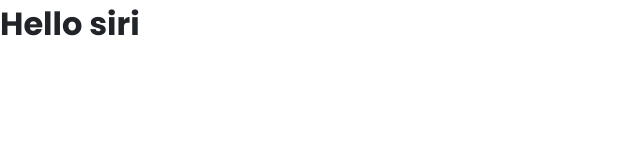
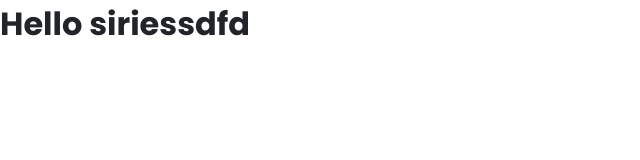
Before and after one commit to MaksymKushnir/Portfolio_starter, a website: page src/index.html in a window 1280 px wide. Shown: the whole page, without its empty margins (0-640 px from the left). Drawn offline with nearby package versions, Linux system fonts and the light colour scheme; files that its build step writes are made by us from their sources.

Commit message:
Portfolio

```diff
--- a/src/index.html
+++ b/src/index.html
@@ -44,7 +44,7 @@
     <link rel="stylesheet" href="css/style.min.css">
 </head>
 <body>
-<h1>Hello siri</h1>
+<h1>Hello siriessdfd</h1>
     <script src="js/script.js"></script>
 </body>
 </html>
```
Also changed, not shown: dist/index.html.
